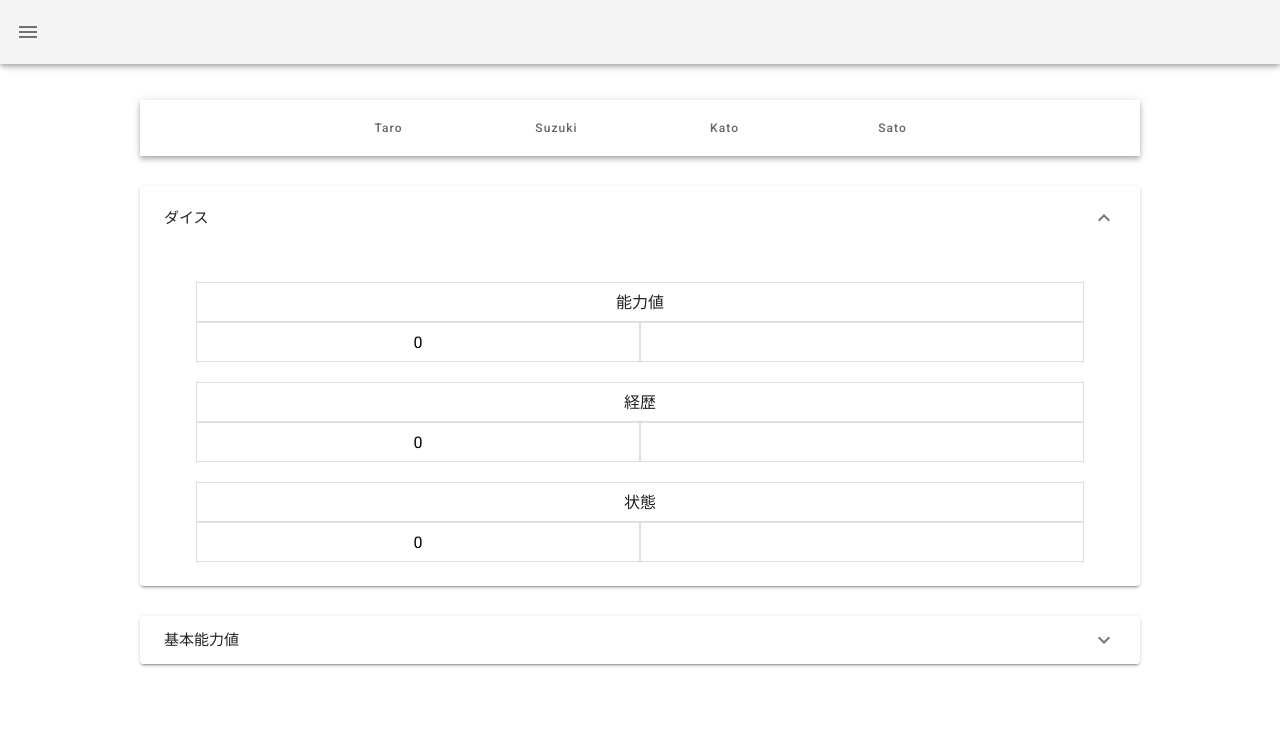
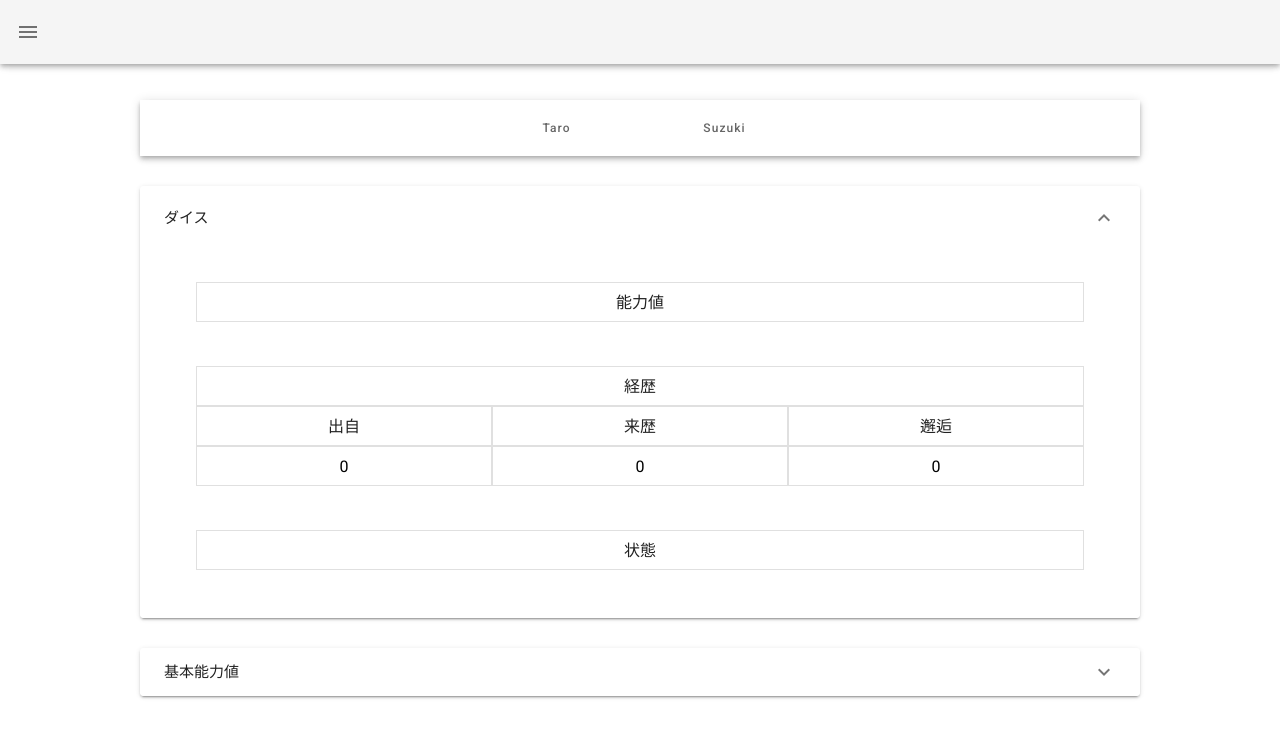
Before and after one commit to cotton-alta/TrpgTool, a Nuxt app in the folder client/: page / in a window 1280 px wide. Both pictures are taken after a click on the button "ダイス". Shown: the top 738 px of the page. Built offline with nearby package versions, Linux system fonts and the light colour scheme.

Commit message:
[update]仮データの移行
仮ユーザーデータをJSONファイルに移行しました。

```diff
--- /dev/null
+++ b/client/assets/data/users.json
@@ -0,0 +1,40 @@
+[
+  {
+    "name": "Taro",
+    "dice": {
+      "ability": { "name": "能力値", "value": 1 },
+      "career": {
+        "name": "経歴",
+        "value": {
+          "origins": { "name": "出自", "value": 0 },
+          "history": { "name": "来歴", "value": 0 },
+          "chance": { "name": "邂逅", "value": 0 }
+        }
+      },
+      "state": { "name": "状態", "value": 0 }
+    },
+    "base": {
+      "ability": { "name": "能力値", "value": 0 },
+      "career": { "name": "経歴", "value": 0 }
+    }
+  },
+  {
+    "name": "Suzuki",
+    "dice": {
+      "ability": { "name": "能力値", "value": 2 },
+      "career": {
+        "name": "経歴",
+        "value": {
+          "origins": { "name": "出自", "value": 0 },
+          "history": { "name": "来歴", "value": 0 },
+          "chance": { "name": "邂逅", "value": 0 }
+        }
+      },
+      "state": { "name": "状態", "value": 0 }
+    },
+    "base": {
+      "ability": { "name": "能力値", "value": 0 },
+      "career": { "name": "経歴", "value": 0 }
+    }
+  }
+]
--- a/client/components/layouts/DicePanel.vue
+++ b/client/components/layouts/DicePanel.vue
@@ -1,8 +1,8 @@
 <template>
   <div class="panel-wrapper">
+        <!-- class="panel-wrapper" -->
       <v-expansion-panels
         accordion
-        class="panel-wrapper"
       >
         <v-expansion-panel>
           <v-expansion-panel-header>ダイス</v-expansion-panel-header>
--- a/client/components/ui/AbilityCard.vue
+++ b/client/components/ui/AbilityCard.vue
@@ -11,22 +11,20 @@
           {{ data.name }}
         </v-card>
         <v-row no-gutters>
-          <v-col>
+          <v-col v-for="value in data.value" :key="value.id">
             <v-card
               class="card-content"
               outlined
               tile
             >
-              <input type="text" v-model="data.value" />
+              {{ value.name }}
             </v-card>
-          </v-col>
-          <v-col>
             <v-card
               class="card-content"
               outlined
               tile
             >
-              <input type="text" />
+              <input type="text" v-model="value.value" />
             </v-card>
           </v-col>
         </v-row>
@@ -46,7 +44,7 @@ export default {
 <style lang="scss" scoped>
 .card {
   &-wrapper {
-    height: 80px;
+    // height: 80px;
     margin: 20px;
   }
   &-title {
@@ -58,9 +56,10 @@ export default {
     input {
       height: 100%;
       width: 100%;
+      border: none;
       text-align: center;
-      border: none;
     }
+    text-align: center;
     line-height: 40px;
     height: 40px;
   }
--- a/client/pages/index.vue
+++ b/client/pages/index.vue
@@ -30,6 +30,7 @@
 import AbilityCard from "~/components/ui/AbilityCard";
 import DicePanel from "~/components/layouts/DicePanel";
 import BasePanel from "~/components/layouts/BasePanel";
+import datas from "~/assets/data/users.json";
 
 export default {
   components: {
@@ -39,74 +40,31 @@ export default {
   },
   data() {
     return {
+      datas,
       current: {
         name: "Taro",
         dice: {
           ability: { name: "能力値", value: 0 },
-          career: { name: "経歴", value: 0 },
+          career: {
+            name: "経歴",
+            value: {
+              origins: { name: "出自", value: 0 },
+              history: { name: "来歴", value: 0 },
+              chance: { name: "邂逅", value: 0 }
+            }
+          },
           state: { name: "状態", value: 0 }
         },
         base: {
           ability: { name: "能力値", value: 0 },
           career: { name: "経歴", value: 0 }
         }
-      },
-      datas: [
-        {
-          name: "Taro",
-          dice: {
-            ability: { name: "能力値", value: 1 },
-            career: { name: "経歴", value: 0 },
-            state: { name: "状態", value: 0 }
-          },
-          base: {
-            ability: { name: "能力値", value: 0 },
-            career: { name: "経歴", value: 0, state: 0 }
-          }
-        },
-        {
-          name: "Suzuki",
-          dice: {
-            ability: { name: "能力値", value: 2 },
-            career: { name: "経歴", value: 0 },
-            state: { name: "状態", value: 0 }
-          },
-          base: {
-            ability: { name: "能力値", value: 0 },
-            career: { name: "経歴", value: 0, state: 0 }
-          }
-        },
-        {
-          name: "Kato",
-          dice: {
-            ability: { name: "能力値", value: 3 },
-            career: { name: "経歴", value: 0 },
-            state: { name: "状態", value: 0 }
-          },
-          base: {
-            ability: { name: "能力値", value: 0 },
-            career: { name: "経歴", value: 0, state: 0 }
-          }
-        },
-        {
-          name: "Sato",
-          dice: {
-            ability: { name: "能力値", value: 4 },
-            career: { name: "経歴", value: 0 },
-            state: { name: "状態", value: 0 }
-          },
-          base: {
-            ability: { name: "能力値", value: 0 },
-            career: { name: "経歴", value: 0, state: 0 }
-          }
-        }
-      ]
+      }
     }
   },
   methods: {
     changeCharacter: function(data) {
       this.current = data
-      console.log(this.current)
     }
   }
 }
@@ -120,8 +78,4 @@ export default {
   border-radius: 10px;
   margin: 0 auto;
 }
-
-// .panel-wrapper {
-//   margin: 30px auto;
-// }
 </style>
```
